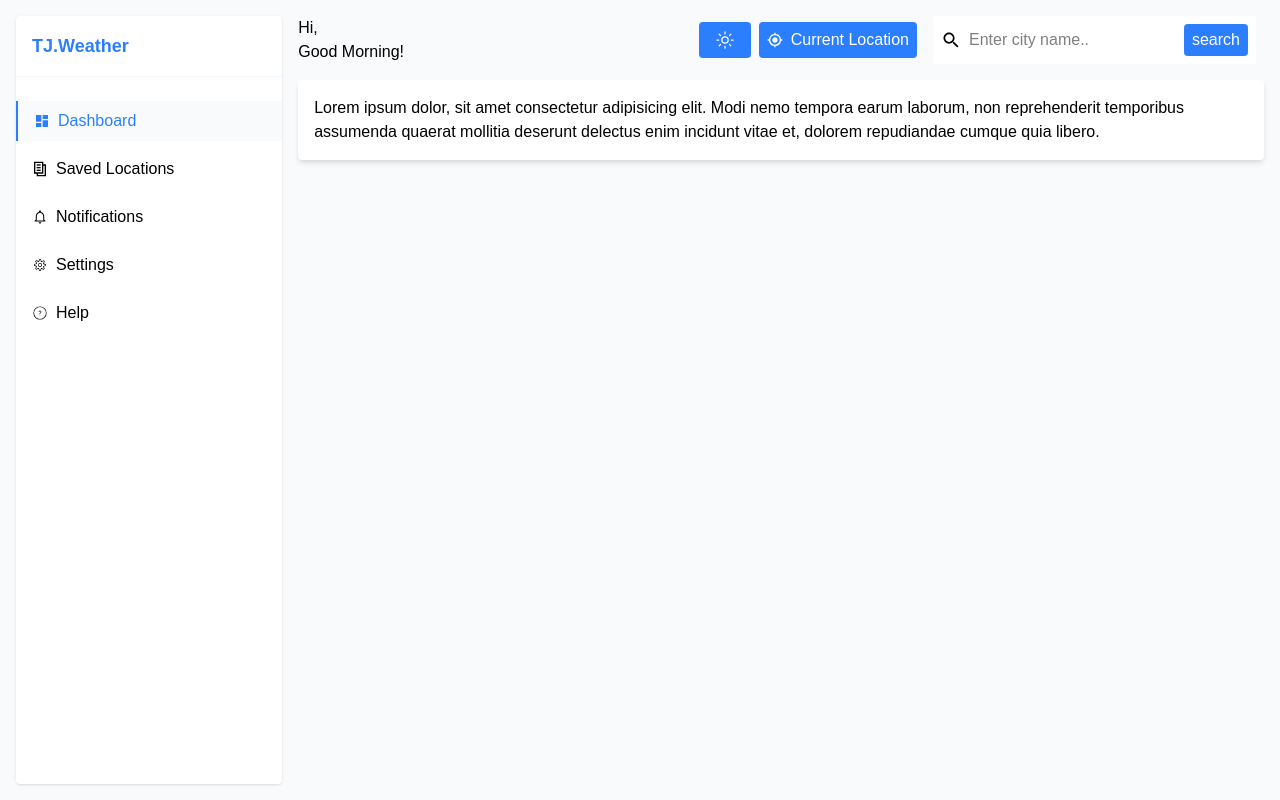
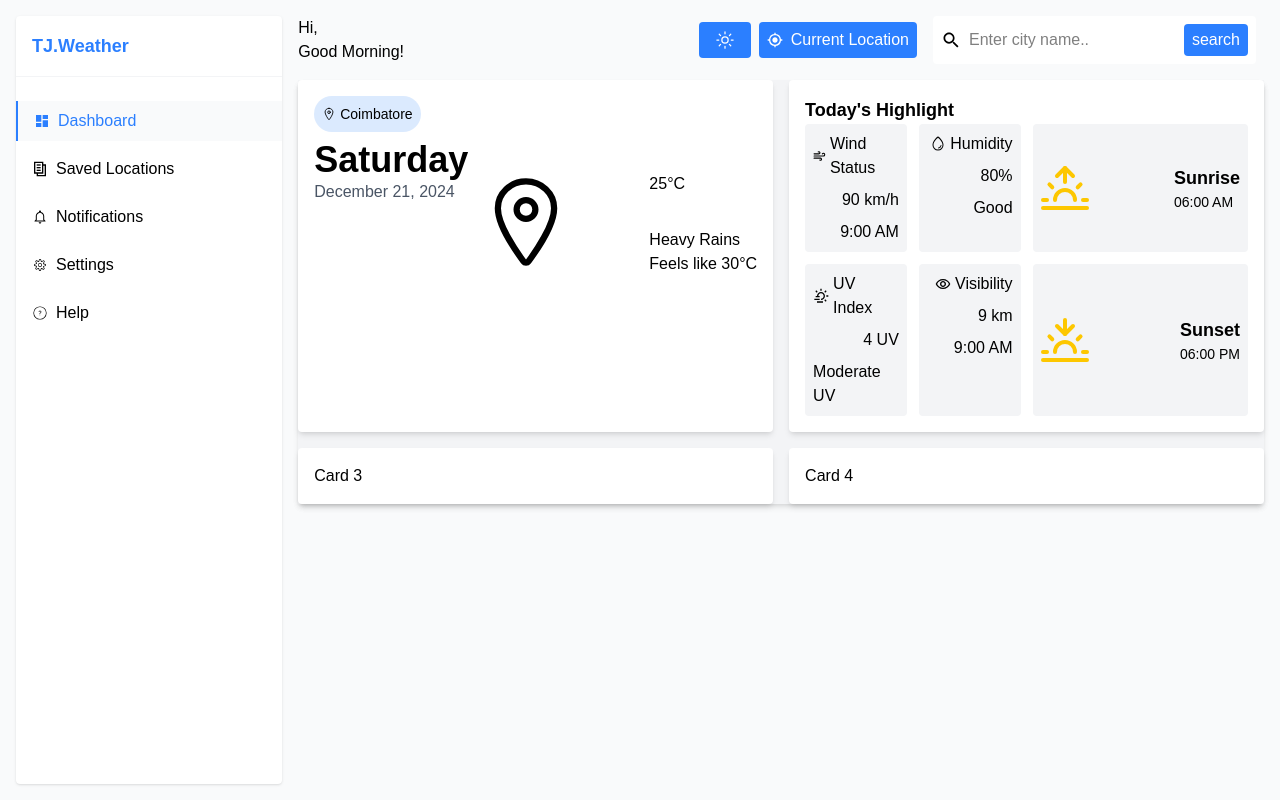
Before and after one commit to tariqjamal057/weather_dashboard, a Next.js app: page / in a window 1280 px wide. Built offline with nearby package versions, Linux system fonts and the light colour scheme.

Commit message:
add ui for the primary weather data tp display

```diff
--- /dev/null
+++ b/app/(dashboard)/page.tsx
@@ -0,0 +1,96 @@
+import WeatherCard from "@/components/weather/card";
+import WideWeatherCard from "@/components/weather/wideCard";
+import { IoLocationOutline } from "react-icons/io5";
+import { FiSunrise, FiSunset } from "react-icons/fi";
+import { LuWind } from "react-icons/lu";
+import { PiDrop } from "react-icons/pi";
+import { RiSunFoggyLine } from "react-icons/ri";
+import { MdOutlineRemoveRedEye } from "react-icons/md";
+
+export default function Home() {
+  const currentDate = new Date();
+  const dayName = currentDate.toLocaleDateString("en-US", {
+    weekday: "long",
+  });
+  const formattedDate = currentDate.toLocaleDateString("en-US", {
+    year: "numeric",
+    month: "long",
+    day: "numeric",
+  });
+
+  return (
+    <div className="grid place-items-center bg-gray-100 grid-cols-1 md:grid-cols-2 gap-4">
+      <div className="bg-white p-4 shadow-md rounded w-full h-full flex flex-col">
+        <div className="flex justify-between">
+          <div className="flex items-center justify-center gap-x-1 p-2 bg-blue-100 rounded-full text-sm">
+            <IoLocationOutline className="" />
+            <span>Coimbatore</span>
+          </div>
+        </div>
+        <div className="flex flex-col md:flex-row gap-2">
+          <div>
+            <h1 className="text-4xl font-bold mt-2">{dayName}</h1>
+            <p className="text-gray-600">{formattedDate}</p>
+          </div>
+          <div className="flex items-start gap-x-2 flex-1 pt-10 justify-between">
+            <IoLocationOutline size={100} />
+            <div className="flex flex-col justify-between items-start gap-y-8">
+              <p>25°C</p>
+              <div>
+                <p>Heavy Rains</p>
+                <p>Feels like 30°C</p>
+              </div>
+            </div>
+          </div>
+        </div>
+      </div>
+      <div className="bg-white p-4 shadow-md rounded w-full h-full">
+        <h2 className="text-lg font-semibold">Today's Highlight</h2>
+        <div className="grid grid-cols-2 md:grid-cols-4 gap-3">
+          <WeatherCard
+            className="order-1 md:order-1"
+            icon={<LuWind />}
+            header="Wind Status"
+            value="90 km/h"
+            description="9:00 AM"
+          />
+          <WeatherCard
+            className="order-2 md:order-2"
+            icon={<PiDrop />}
+            header="Humidity"
+            value="80%"
+            description="Good"
+          />
+          <WideWeatherCard
+            className="order-5 md:order-3"
+            icon={<FiSunrise />}
+            header="Sunrise"
+            timing="06:00 AM"
+          />
+          <WeatherCard
+            className="order-3 md:order-4"
+            icon={<RiSunFoggyLine />}
+            header="UV Index"
+            value="4 UV"
+            description="Moderate UV"
+          />
+          <WeatherCard
+            className="order-4 md:order-5"
+            icon={<MdOutlineRemoveRedEye />}
+            header="Visibility"
+            value="9 km"
+            description="9:00 AM"
+          />
+          <WideWeatherCard
+            className="order-6 md:order-6"
+            icon={<FiSunset />}
+            header="Sunset"
+            timing="06:00 PM"
+          />
+        </div>
+      </div>
+      <div className="bg-white p-4 shadow-md rounded w-full h-full">Card 3</div>
+      <div className="bg-white p-4 shadow-md rounded w-full h-full">Card 4</div>
+    </div>
+  );
+}
--- a/app/layout.tsx
+++ b/app/layout.tsx
@@ -33,9 +33,9 @@ export default function RootLayout({
         <Provider>
           <div className="flex h-screen bg-gray-50 p-4 text-black ">
             <SideBar />
-            <div className="ms-4 w-full flex flex-col">
+            <div className="md:ms-4 w-full flex flex-col">
               <Header />
-              <div className="bg-white p-4 shadow-md rounded ">{children}</div>
+              <div className="bg-white shadow-md rounded ">{children}</div>
             </div>
           </div>
         </Provider>
--- a/app/page.tsx
+++ /dev/null
@@ -1,12 +0,0 @@
-import Image from "next/image";
-
-export default function Home() {
-  return (
-    <div>
-      Lorem ipsum dolor, sit amet consectetur adipisicing elit. Modi nemo
-      tempora earum laborum, non reprehenderit temporibus assumenda quaerat
-      mollitia deserunt delectus enim incidunt vitae et, dolorem repudiandae
-      cumque quia libero.
-    </div>
-  );
-}
--- /dev/null
+++ b/components/weather/card.tsx
@@ -0,0 +1,31 @@
+import React, { JSX } from "react";
+
+type WeatherCardProps = {
+  className?: string;
+  icon: JSX.Element;
+  header: string;
+  value: string;
+  description: string;
+};
+const WeatherCard = ({
+  className,
+  icon,
+  header,
+  value,
+  description,
+}: WeatherCardProps) => {
+  return (
+    <div
+      className={`p-2 rounded bg-gray-100 flex flex-col items-end jus gap-y-2 col-span-1 ${className}`}
+    >
+      <p className="flex items-center gap-1">
+        {React.cloneElement(icon, {})}
+        <span>{header}</span>
+      </p>
+      <p>{value}</p>
+      <p>{description}</p>
+    </div>
+  );
+};
+
+export default WeatherCard;
--- /dev/null
+++ b/components/weather/wideCard.tsx
@@ -0,0 +1,29 @@
+import React, { JSX } from "react";
+import { LuWind } from "react-icons/lu";
+
+type WeatherCardProps = {
+  className?: string;
+  icon: any;
+  header: string;
+  timing: string;
+};
+const WideWeatherCard = ({
+  className,
+  icon,
+  header,
+  timing,
+}: WeatherCardProps) => {
+  return (
+    <div
+      className={`p-2 py-6 md:py-2 rounded bg-gray-100 flex justify-between items-center gap-x-2 col-span-2 ${className}`}
+    >
+      {React.cloneElement(icon, { className: "text-yellow-400", size: 48 })}
+      <div>
+        <p className="text-lg font-semibold">{header}</p>
+        <p className="text-sm">{timing}</p>
+      </div>
+    </div>
+  );
+};
+
+export default WideWeatherCard;
```
